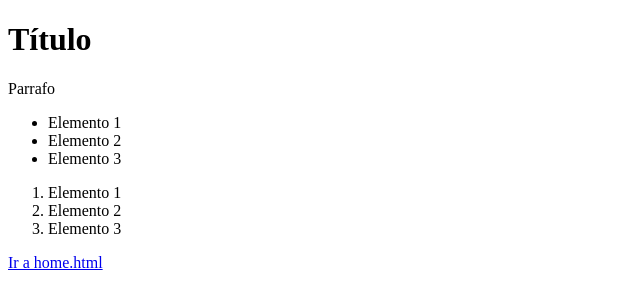
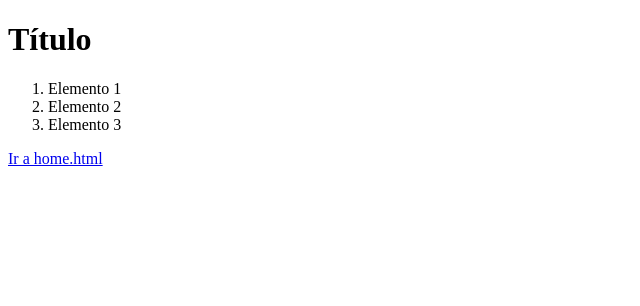
Before and after one commit to candetoro30/CLASE-16, a plain HTML site: page index.html in a window 1280 px wide. Shown: the whole page, without its empty margins (0-640 px from the left). Drawn offline with Linux system fonts and the light colour scheme.

Commit message:
Nuevos datos

```diff
--- a/index.html
+++ b/index.html
@@ -8,12 +8,6 @@
 <body>
 
     <h1>Título</h1>
-    <p>Parrafo</p>
-    <ul>
-        <li>Elemento 1</li>
-        <li>Elemento 2</li>
-        <li>Elemento 3</li>
-    </ul>
     <ol>
         <li>Elemento 1</li>
         <li>Elemento 2</li>
```
Also changed, not shown: saludos.txt (added).
